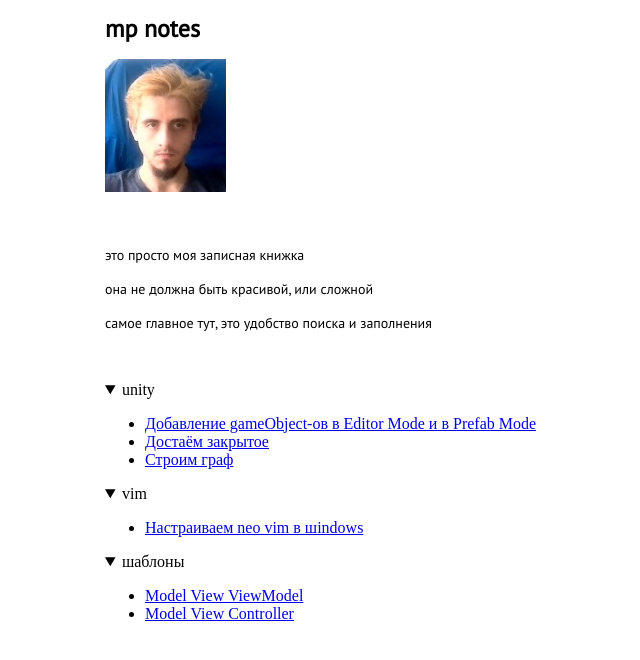
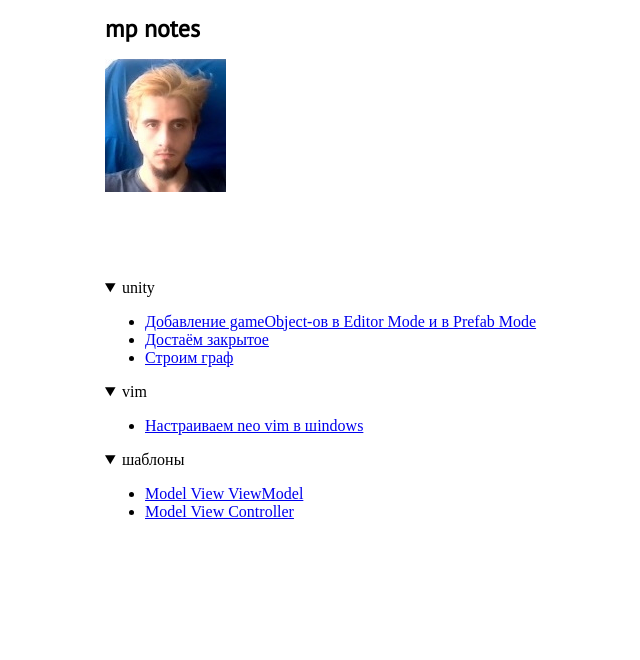
Before and after one commit to dOvObu/dOvObu.github.io, a Jekyll site: the page built from index.md, in a window 1280 px wide. Shown: the top 660 px of the page, without its empty margins (285-925 px from the left). Built offline with Jekyll 4.4.1, drawn with Linux system fonts in a browser that asks for light colours; nearby versions of some CDN libraries.

Commit message:
Update index.md

```diff
--- a/index.md
+++ b/index.md
@@ -10,12 +10,6 @@ mainPage: true
 ![hello and wellcome](ava.jpg)
 
 <br>
-
-это просто моя записная книжка
-
-она не должна быть красивой, или сложной
-
-самое главное тут, это удобство поиска и заполнения
 
 <br>
 {% for category in site.categories %}
```
